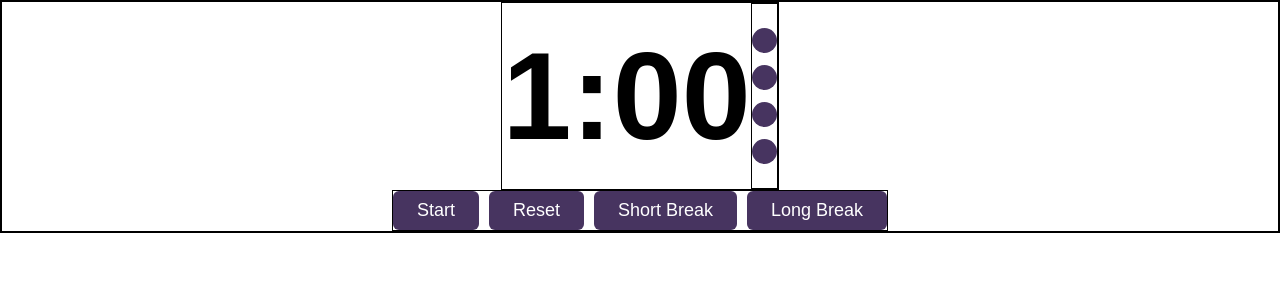
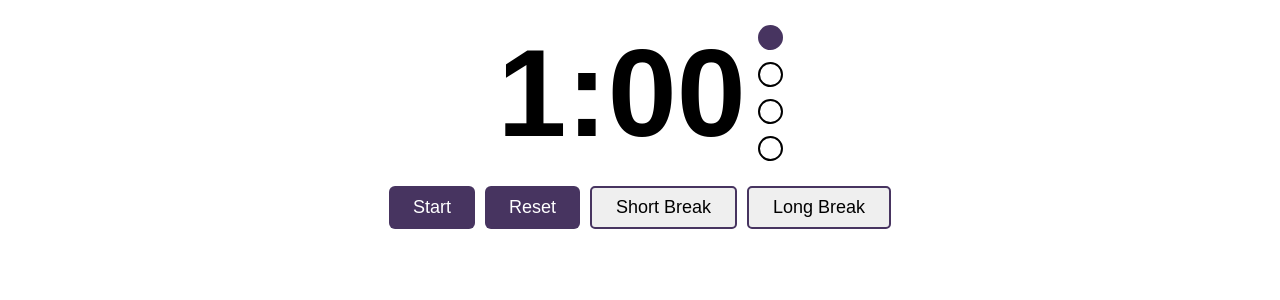
Before and after one commit to nrdmartinezz/Momentum-App, a React (Vite) app: page / in a window 1280 px wide. Shown: the top 300 px of the page. Built offline with nearby package versions, Linux system fonts and the light colour scheme; a web font is replaced by a local one.

Commit message:
Adjust Logic for timer intervals

```diff
--- a/src/components/FocusTimer.jsx
+++ b/src/components/FocusTimer.jsx
@@ -10,9 +10,6 @@ const FocusTimer = ({
   const [timeRemaining, setTimeRemaining] = useState(workDuration * 60);
   const [isWorkTime, setIsWorkTime] = useState(true);
   const [isRunning, setIsRunning] = useState(false);
-
-  const [isShortBreak, setIsShortBreak] = useState(false);
-  const [isLongBreak, setIsLongBreak] = useState(false);
 
   const timerController = useMemo(
     () =>
@@ -48,8 +45,6 @@ const FocusTimer = ({
     });
     setTimeRemaining(workDuration * 60);
     setIsWorkTime(true);
-    setIsLongBreak(false);
-    setIsShortBreak(false);
     setIsRunning(false);
   };
 
@@ -79,7 +74,7 @@ const FocusTimer = ({
     setIsWorkTime(false);
   };
 
-  const handleInterval = ()=>{
+  const handleInterval = () => {
     let intervalDots = [];
 
     for (let index = 0; index < 4; index++) {
@@ -93,13 +88,17 @@ const FocusTimer = ({
       }
     }
     return intervalDots;
-  }
+  };
+
+
 
   return (
     <div className="timer-container">
       <div className="timer-interval-container">
-      <h2 className="timer-text">{formatTime(timeRemaining)}</h2>
-      <div className="interval-counter-container">{handleInterval()}</div>
+        <h2 className="timer-text">{formatTime(timeRemaining)}</h2>
+        <div className="interval-counter-container adrianna-regular">
+          {isWorkTime ? handleInterval() : "On Break"}
+        </div>
       </div>
       <div className="timer-controls">
         <button
@@ -115,13 +114,21 @@ const FocusTimer = ({
           Reset
         </button>
         <button
-          className={isShortBreak ? "active-btn" : "clear-btn"}
+          className={
+            timerController.getShortCount() < 3 && !isWorkTime
+              ? "active-btn"
+              : "clear-btn"
+          }
           onClick={handleStartShortBreak}
         >
           Short Break
         </button>
         <button
-          className={isLongBreak ? "active-btn" : "clear-btn"}
+          className={
+            timerController.getShortCount() >= 3 && !isWorkTime
+              ? "active-btn"
+              : "clear-btn"
+          }
           onClick={handleStartLongBreak}
         >
           Long Break
--- a/src/controllers/FocusTimerController.js
+++ b/src/controllers/FocusTimerController.js
@@ -6,7 +6,7 @@ class FocusTimerController {
         this.isWorkTime = true;
         this.timeRemaining = this.workDuration;
         this.timer = null;
-        this.shortCount = 3;
+        this.shortCount = 0;
     }
 
     startTimer(callback) {
@@ -18,7 +18,7 @@ class FocusTimerController {
                 this.isWorkTime = !this.isWorkTime;
                 this.timeRemaining = this.isWorkTime ? this.workDuration : this.shortBreakDuration;
                if (this.isWorkTime) {this.shortCount++;}
-            }else if(this.shortCount >= 4){
+            }else if(this.shortCount >= 3 && this.timeRemaining <= 0){
                 this.isWorkTime = !this.isWorkTime;
                 this.timeRemaining = this.isWorkTime ? this.workDuration : this.longBreakDuration;
                 this.shortCount = 0;
--- a/src/styles/components/_focus_timer.css
+++ b/src/styles/components/_focus_timer.css
@@ -1,20 +1,18 @@
-
-.timer-container{
+.timer-container {
   display: flex;
   flex-direction: column;
   align-items: center;
   justify-content: center;
 }
 
-.timer-text{
+.timer-text {
   font-size: 124px;
   font-family: "adrianna", sans-serif;
 }
 
-
-.timer-controls{
+.timer-controls {
   column-gap: 10px;
-    button{
+  .active-btn {
     font-family: "adrianna", sans-serif;
     background-color: var(--global-color-purple);
     color: var(--global-color-white);
@@ -25,26 +23,35 @@
     padding: 6px 24px;
     cursor: pointer;
   }
+
+  .clear-btn {
+    font-family: "adrianna", sans-serif;
+    font-size: 18px;
+    border: 2px solid var(--global-color-purple);
+    border-radius: 5px;
+    padding: 6px 24px;
+    cursor: pointer;
+  }
 }
 
-.interval-counter-container{
+.interval-counter-container {
   flex-direction: column;
   row-gap: 12px;
   justify-content: center;
   align-content: center;
-    .interval-counter-dot{
-        width:25px;
+  margin-left:12px;
+  .interval-counter-dot {
+    width: 25px;
     max-height: 25px;
     border-radius: 1000px;
     border: 2px solid #000;
-
   }
-    .interval-counter-dot.interval-active{
+  .interval-counter-dot.interval-active {
     background-color: var(--global-color-purple);
     border: unset;
   }
 }
 
-.timer-interval-container{
+.timer-interval-container {
   flex-direction: row;
 }
--- a/src/styles/pages/_app.css
+++ b/src/styles/pages/_app.css
@@ -1,3 +1,3 @@
 div{
-    border: 1px solid #000;
+    /* border: 1px solid #000; */
 }
```
Lines whose indentation alone changed are shown as unchanged.
